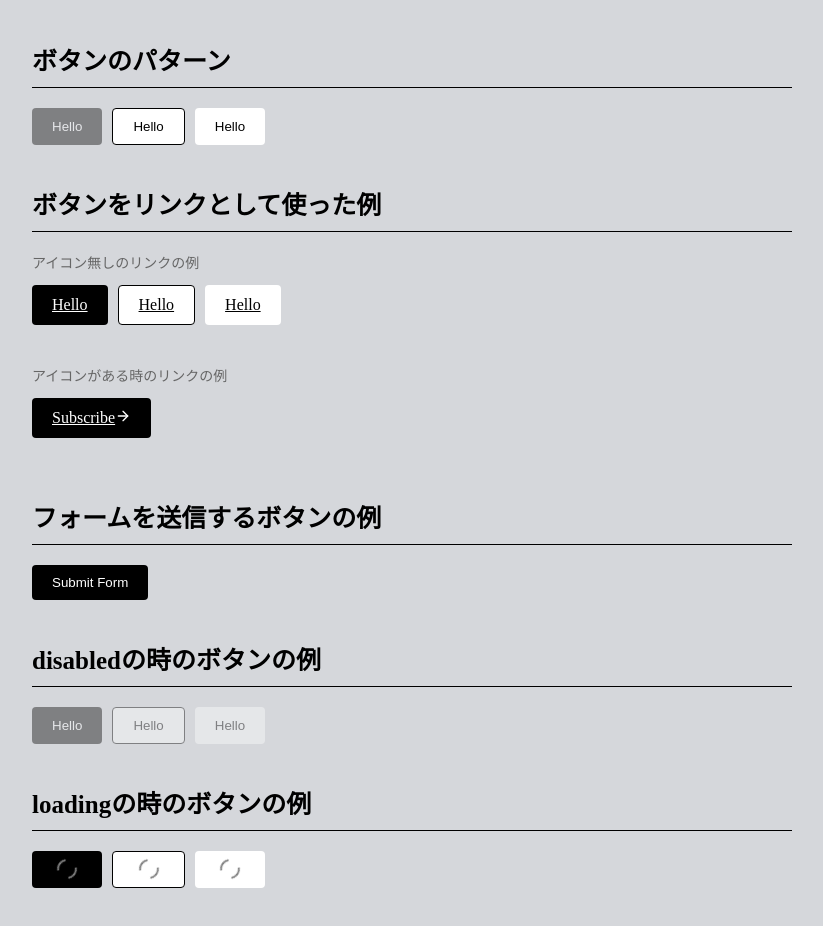
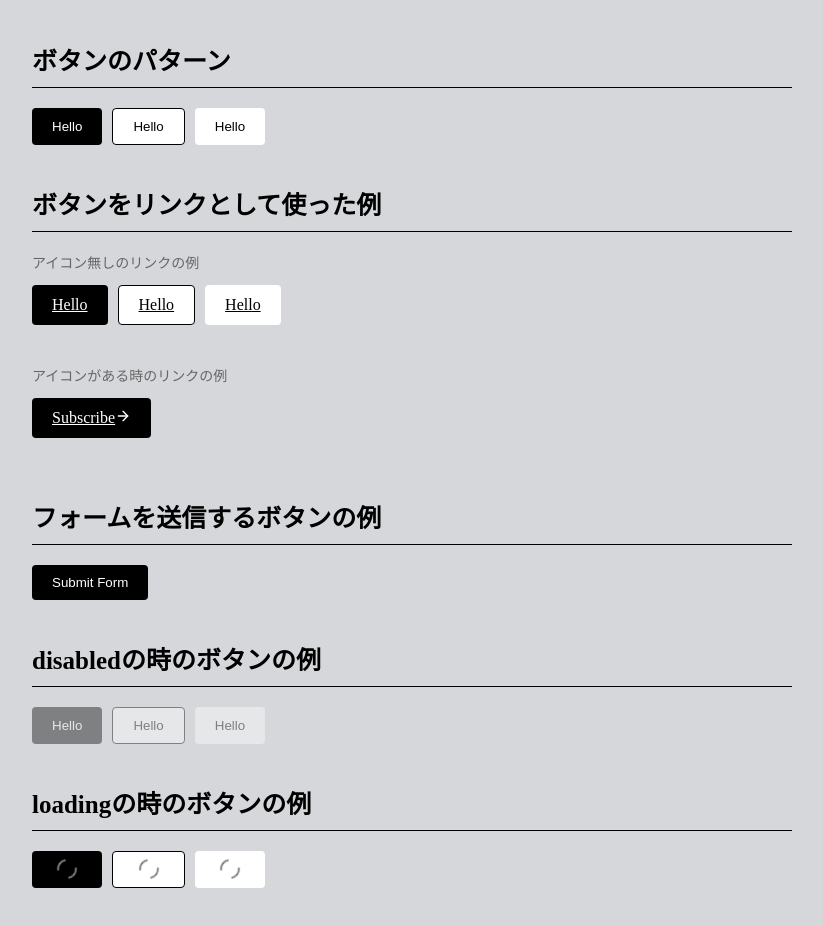
Before and after one commit to OybekJP/ui-components, a React (Vite) app: page / in a window 1280 px wide. Shown: the top 926 px of the page, without its empty margins (228-1051 px from the left). Built offline with nearby package versions, Linux system fonts and the light colour scheme.

Commit message:
fix: 通常のボタンはdisabledになってしまったので修正

```diff
--- a/src/components/Pages/ButtonDemo.tsx
+++ b/src/components/Pages/ButtonDemo.tsx
@@ -13,7 +13,7 @@ export const ButtonDemo = () => {
       <Section>
         <SectionTitle>ボタンのパターン</SectionTitle>
         <ButtonGroup>
-          <Button disabled>Hello</Button>
+          <Button>Hello</Button>
           <Button variant="secondary">Hello</Button>
           <Button variant="tertiary">Hello</Button>
         </ButtonGroup>
```
